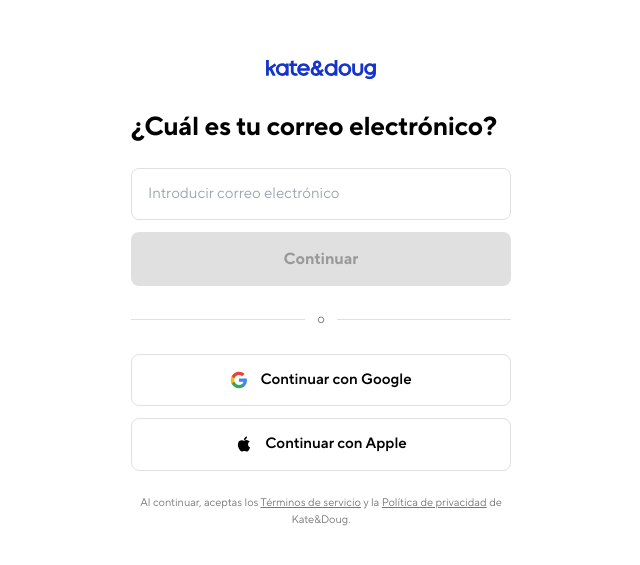
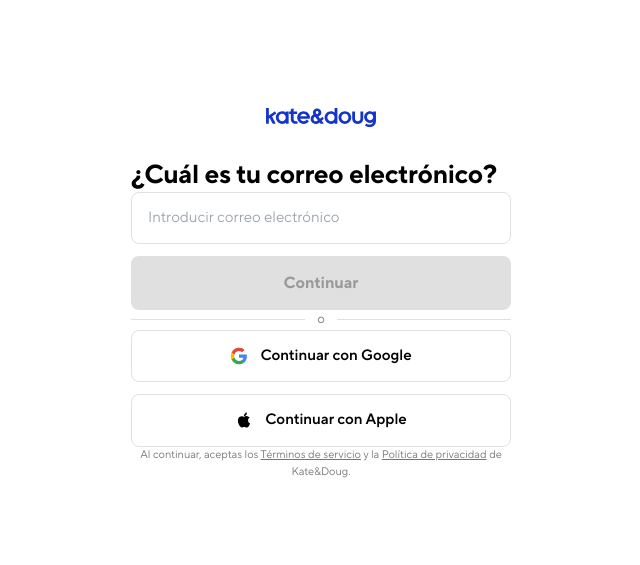
Before and after one commit to katedoug/kd-citas, a Next.js app: page /login in a window 1280 px wide. Shown: the part 105-670 px from the top of the page, without its empty margins (319-959 px from the left). Built offline with nearby package versions, Linux system fonts and the light colour scheme; no server answers.

Commit message:
smooth step transition on login

```diff
--- a/app/login/[[...rest]]/page.tsx
+++ b/app/login/[[...rest]]/page.tsx
@@ -10,6 +10,7 @@
   const [email, setEmail] = useState('')
   const [password, setPassword] = useState('')
   const [step, setStep] = useState<'email' | 'password'>('email')
+  const [direction, setDirection] = useState<'forward' | 'back'>('forward')
   const [loading, setLoading] = useState(false)
   const [error, setError] = useState('')
 
@@ -17,6 +18,7 @@
     e.preventDefault()
     if (!email.trim()) return
     setError('')
+    setDirection('forward')
     setStep('password')
   }
 
@@ -41,6 +43,11 @@
           <Image src="/logo-kateandoug-wordmark.svg" alt="Kate&Doug" width={110} height={34} />
         </div>
 
+        <div
+          key={step}
+          className={direction === 'forward' ? 'animate-step-in' : 'animate-step-back'}
+          style={{ overflow: 'hidden' }}
+        >
         {step === 'email' ? (
           <>
             <div>
@@ -116,7 +123,7 @@
           <>
             <div>
               <button
-                onClick={() => { setStep('email'); setError('') }}
+                onClick={() => { setDirection('back'); setStep('email'); setError('') }}
                 className="text-[13px] font-semibold mb-4 bg-transparent border-none cursor-pointer p-0"
                 style={{ color: '#000' }}
               >
@@ -150,6 +157,7 @@
             </form>
           </>
         )}
+        </div>
       </div>
     </div>
   )
--- a/tailwind.config.ts
+++ b/tailwind.config.ts
@@ -43,12 +43,16 @@
       },
       keyframes: {
         fadeIn:      { from: { opacity: '0' }, to: { opacity: '1' } },
+        stepIn:      { from: { transform: 'translateX(18px)', opacity: '0' }, to: { transform: 'translateX(0)', opacity: '1' } },
+        stepBack:    { from: { transform: 'translateX(-18px)', opacity: '0' }, to: { transform: 'translateX(0)', opacity: '1' } },
         sheetIn:     { from: { transform: 'translateY(20px) scale(0.98)', opacity: '0' }, to: { transform: 'translateY(0) scale(1)', opacity: '1' } },
         slideUpFade: { from: { transform: 'translate(-50%,30px)', opacity: '0' }, to: { transform: 'translate(-50%,0)', opacity: '1' } },
         newApptIn:   { '0%': { transform: 'scale(1.05)', opacity: '0' }, '60%': { transform: 'scale(0.98)', opacity: '1' }, '100%': { transform: 'scale(1)', opacity: '1' } },
       },
       animation: {
         'fade-in':     'fadeIn 200ms cubic-bezier(0.32,0.72,0.0,1)',
+        'step-in':     'stepIn 260ms cubic-bezier(0.22,1,0.36,1)',
+        'step-back':   'stepBack 260ms cubic-bezier(0.22,1,0.36,1)',
         'sheet-in':    'sheetIn 320ms cubic-bezier(0.22,1,0.36,1)',
         'slide-up':    'slideUpFade 280ms cubic-bezier(0.22,1,0.36,1)',
         'new-appt':    'newApptIn 400ms cubic-bezier(0.34,1.56,0.64,1)',
```
